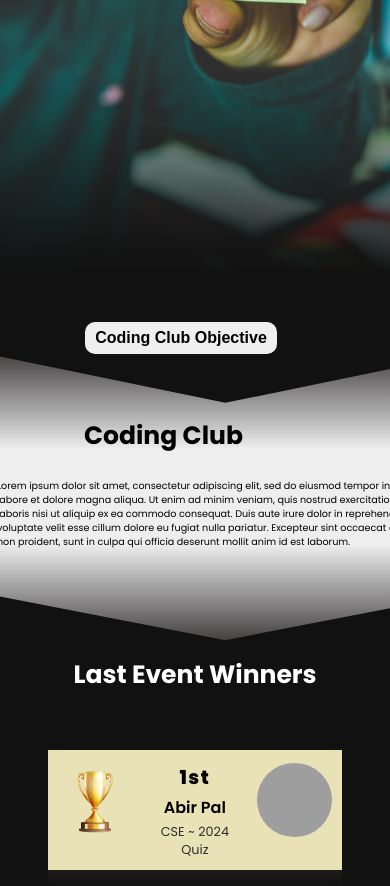
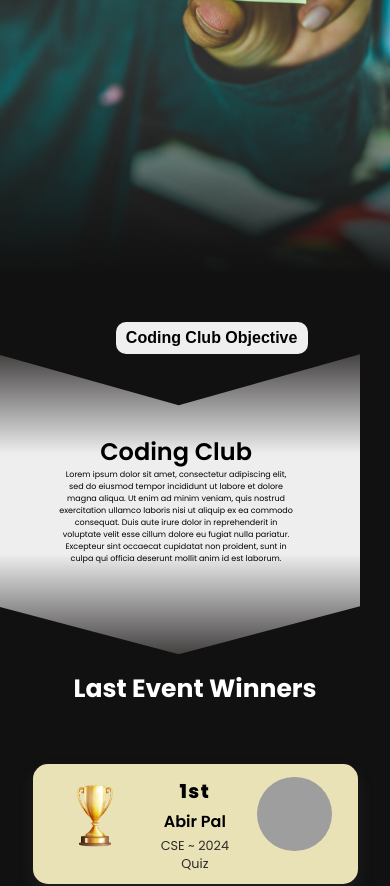
Before and after one commit to aec-coding-club/AEC-Coding-Club-Website, a React (Create React App) app in the folder Frontend/: page / in a window 390 px wide. Shown: the part 497-1383 px from the top of the page. Built offline with nearby package versions, Linux system fonts and the light colour scheme; grey boxes are pictures that could not be loaded.

Commit message:
bug fixed

```diff
--- a/Frontend/src/Pages/Home.jsx
+++ b/Frontend/src/Pages/Home.jsx
@@ -8,9 +8,8 @@ import CarouselPic1 from "../Assets/home/image.jpg";
 import HomeCard from "./Components/HomeCard";
 import Winners from "../data/homeCard";
 
-
 const Home = () => {
-  const [show,setShow]=useState(true);
+  const [show, setShow] = useState(true);
 
   return (
     <>
@@ -20,33 +19,33 @@ const Home = () => {
         </div>
 
         <div className='content'>
-        <button onClick={()=>setShow(!show)} id='btntogglediv'>Coding Club Objective</button>
+          <button onClick={() => setShow(!show)} id='btntogglediv'>
+            Coding Club Objective
+          </button>
 
-        {
-          show?<section>
-
-          <div className='grid'>
+          {show ? (
+            <section>
+              {/* <div className='grid'> */}
               <div className='objective'>
-              <h2>Coding Club </h2>
+                <span>Coding Club </span>
                 <p>
-                Lorem ipsum dolor sit amet, consectetur adipiscing elit, sed do
-                eiusmod tempor incididunt ut labore et dolore magna aliqua. Ut
-                enim ad minim veniam, quis nostrud exercitation ullamco laboris
-                nisi ut aliquip ex ea commodo consequat. Duis aute irure dolor
-                in reprehenderit in voluptate velit esse cillum dolore eu fugiat
-                nulla pariatur. Excepteur sint occaecat cupidatat non proident,
-                sunt in culpa qui officia deserunt mollit anim id est laborum.
+                  Lorem ipsum dolor sit amet, consectetur adipiscing elit, sed
+                  do eiusmod tempor incididunt ut labore et dolore magna aliqua.
+                  Ut enim ad minim veniam, quis nostrud exercitation ullamco
+                  laboris nisi ut aliquip ex ea commodo consequat. Duis aute
+                  irure dolor in reprehenderit in voluptate velit esse cillum
+                  dolore eu fugiat nulla pariatur. Excepteur sint occaecat
+                  cupidatat non proident, sunt in culpa qui officia deserunt
+                  mollit anim id est laborum.
                 </p>
               </div>
 
               {/* <div className='event-img'>
               <img src='https://res.cloudinary.com/sahebcloud/image/upload/v1645215868/AIML_zwljm7.png'></img>
             </div> */}
-          </div>
-
+              {/* </div> */}
             </section>
-          :null
-        }
+          ) : null}
 
           <div className='winners'>
             <h2>Last Event Winners</h2>
--- a/Frontend/src/Pages/styles/Home.css
+++ b/Frontend/src/Pages/styles/Home.css
@@ -37,11 +37,9 @@
   padding: 3rem;
 }
 
-.grid {
-  display: grid;
-  grid-template-columns: 50% 50%;
+/* .grid {
   margin: 1rem 0.5rem 0;
-}
+} */
 
 h2 {
   font-size: calc(1.2rem + 1.5vw);
@@ -49,14 +47,24 @@ h2 {
   text-align: center;
 }
 
-.objective h2 {
-  text-align: left;
+.objective {
+  width: 40vw;
+  margin-left: 30%;
+  position: relative;
+  top: 8rem;
+  text-align: center;
+}
+
+.objective span {
+  font-weight: 600;
+  font-size: 2rem;
 }
 
 .objective p {
-  font-size: calc(0.3rem + 1.1vw);
-  color: rgb(211, 202, 202);
+  font-size: 1rem;
+  color: #000;
 }
+
 .event-img img {
   width: 70%;
   height: 60%;
@@ -185,7 +193,7 @@ h2 {
   }
 }
 
-section{
+section {
   position: relative;
   justify-content: center;
   align-items: center;
@@ -194,32 +202,26 @@ section{
   height: 500px;
   width: 110%;
   left: -13vh;
-  background-image: linear-gradient(to bottom,rgb(68, 65, 65), #eee, #eee, rgb(68, 65, 65));
+  background-image: linear-gradient(
+    to bottom,
+    rgb(68, 65, 65),
+    #eee,
+    #eee,
+    rgb(68, 65, 65)
+  );
   -webkit-clip-path: polygon(50% 17%, 100% 0, 100% 84%, 50% 100%, 0 84%, 0 0);
-clip-path: polygon(50% 17%, 100% 0, 100% 84%, 50% 100%, 0 84%, 0 0);
-   -webkit-background-size: cover;
+  clip-path: polygon(50% 17%, 100% 0, 100% 84%, 50% 100%, 0 84%, 0 0);
+  -webkit-background-size: cover;
   -moz-background-size: cover;
   -o-background-size: cover;
   background-size: cover;
 }
-section .grid{
-  position: relative;
-  left: 22rem;
-  top: 7rem;
-}
-.grid h2{
-  position: relative;
-  left: 10rem;
-}
-.grid p{
-  color: #000;
-}
 
-#btntogglediv{
-  position: relative;
+#btntogglediv {
   height: 50px;
   width: 350px;
-  left: 25rem;
+  position: relative;
+  left: 36%;
   font-weight: 600;
   font-size: 1.5rem;
   border-radius: 10px;
@@ -227,34 +229,66 @@ section .grid{
   border-color: transparent;
 }
 
-@media (max-width:900px) {
-  #btntogglediv{
-    left: 37px;
+@media (max-width: 768px) {
+  #btntogglediv {
+    left: 28%;
+    height: 3rem;
+    width: 20rem;
+    margin-bottom: 1rem;
+  }
+  section {
+    justify-content: center;
+    align-items: center;
+    height: 30rem;
+    width: 95vw;
+    left: -6vh;
+  }
+  .objective {
+    top: 8rem;
+    left: -13%;
+    width: 60vw;
+  }
+
+  .objective span {
+    font-size: 1.8rem;
+  }
+
+  .objective p {
+    font-size: 1rem;
+  }
+}
+/* mobile view */
+
+@media (max-width: 468px) {
+  #btntogglediv {
+    left: 23%;
     height: 2rem;
     width: 12rem;
     font-size: 1rem;
     margin-bottom: 1rem;
   }
-  section{
+  section {
     justify-content: center;
     align-items: center;
-    height: 286px;
-    width: 56vh;
-    left: -7vh;
+    height: 300px;
+    width: 93vw;
+    left: -6vh;
   }
-  section .grid{
+  section .grid {
     left: 0;
     top: 2.9rem;
   }
-  .grid h2{
-    left: 87px;
+  .objective {
+    top: 5rem;
+    left: -13%;
+    width: 60vw;
   }
-  .objective p{
-    position: relative;
-    font-size: 0.6rem;
+
+  .objective span {
+    font-size: 1.5rem;
+  }
+
+  .objective p {
+    font-size: 0.5rem;
   }
 }
-
-*{
-  overflow-x: hidden;
-}
```
Lines whose indentation alone changed are shown as unchanged.
